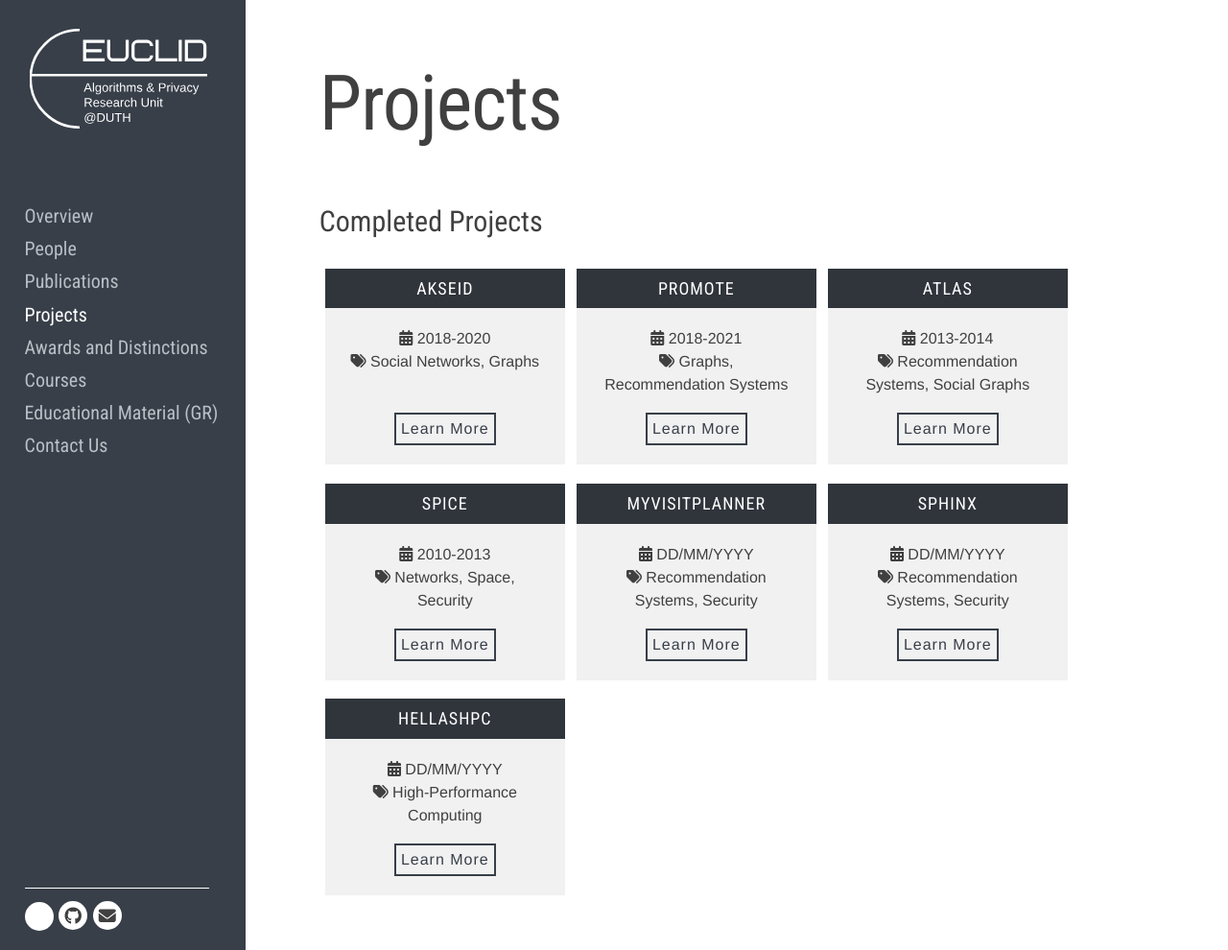
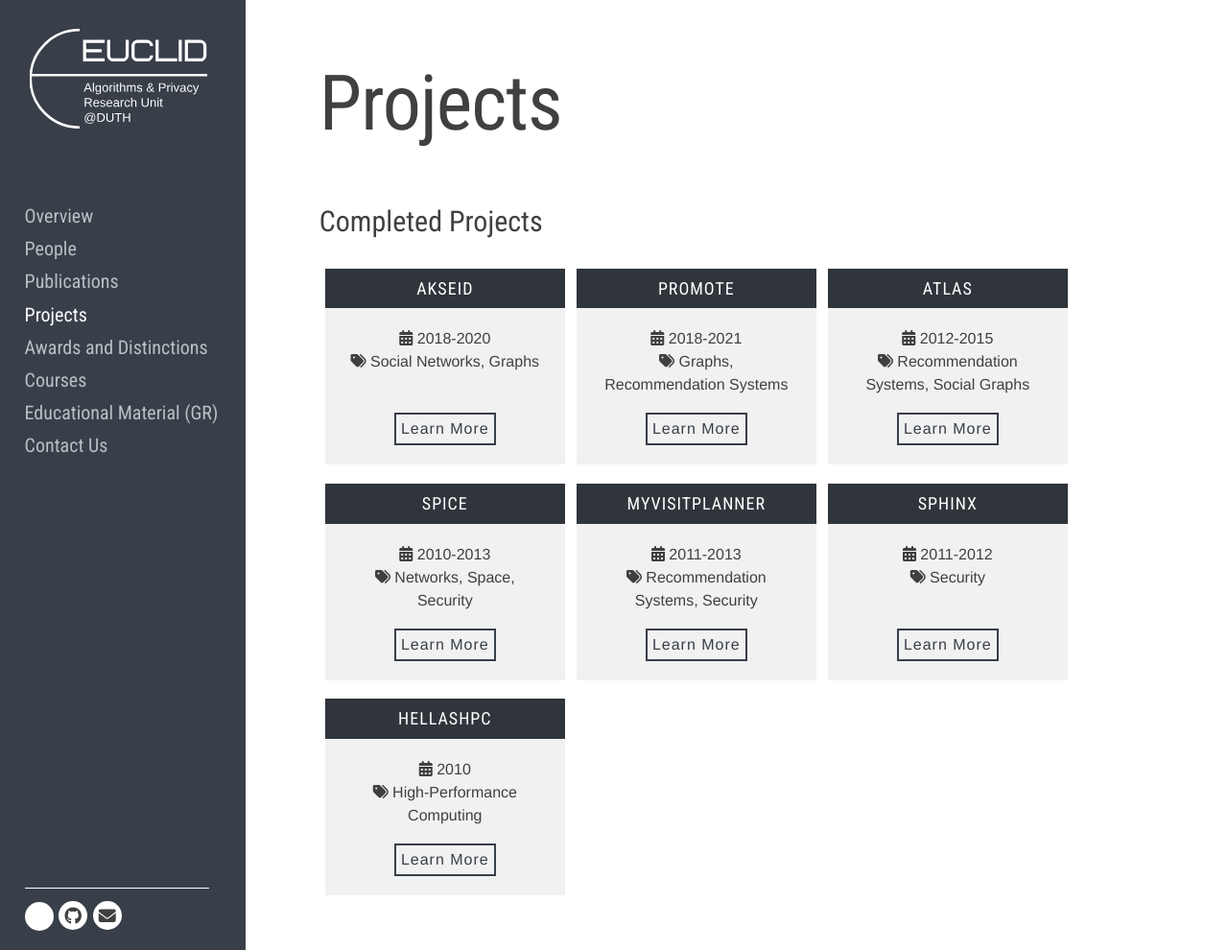
Before and after one commit to euclid-team/euclid-team.github.io, a Jekyll site: the page built from _pages/projects.md, in a window 1280 px wide and 990 px high. Shown: the whole window at 96% size. Built offline with Jekyll 4.4.1, drawn with Linux system fonts in a browser that asks for light colours; nearby versions of some CDN libraries; a style sheet for code colours, icons or effects is not loaded.

Commit message:
Updated Projects, Courses

```diff
--- a/_data/courses.yml
+++ b/_data/courses.yml
@@ -2,14 +2,13 @@ undergraduate_courses:
 - title: ALGORITHMS AND DATA STRUCTURES
   description: Computational models. Basic concepts of algorithms. Complexity of algorithms. Classes of complexity. Asymptotic approximations and notations. Search and sort. Recursive algorithms. Data structures. Stacks and queues. Linked lists. Basic tree concepts. Tree crossing. Binary search trees. Balanced search trees. Priority queues. Fragmentation. Graph algorithms. Greedy algorithms. Divide and conquer. Dynamic Programming. Design and implementation of algorithms and data structures in Java programming environment.
   eclass: https://eclass.duth.gr/courses/TMA566/
-  moodle: https://www.google.gr/?hl=el
+  moodle: https://euclid.ee.duth.gr:5000/course/view.php?id=20
   info: https://www.ee.duth.gr/en/course/algorithms-and-data-structures/
   semester: 2nd Semester
 
 - title: ALGORITHMS AND COMPLEXITY
   description: Basic concepts of algorithms. Sort and Search. Computational Models. The Turing Machine and the Random Access Machine. Complexity of Algorithms. Algorithm Design Techniques. Divide and conquer. Regression and De-Regression. Dynamic Programming. Greed. Graph and Tree Algorithms. Algorithms using Randomness. Classes of Complexity. The P and NP classes. Problems complete for class NP. Reductions. Reference to Heuristic Techniques and Approximation Algorithms. Design and implementation of basic Algorithms in modern Programming environments.
   eclass: https://eclass.duth.gr/courses/TMA420/
-  moodle: https://www.google.gr/?hl=el
   info: https://www.ee.duth.gr/en/course/algorithms-and-complexity/
   semester: 8th Semester
 
@@ -17,11 +16,9 @@ postgraduate_courses:
 - title: ALGORITHMIC GAME THEORY
   description: Basic concepts of Game Theory. Nash equilibrium. Pareto, Stackelberg concepts. Pure and mixed strategies. Games in strategy and extended form. Rationality . Coalitional games. Bayesian Games. Repeated games. Evolutionary Games (evolutionary games). Algorithmic and game complexity issues. Applications of Game Theory in Computer Science . Game -theoretic interpretation of the internet. Internet routing and congestion games. Players and incentives in peer-to-peer and wireless networks.
   eclass: https://eclass.duth.gr/courses/TMA381/
-  moodle: https://www.google.gr/?hl=el
   semester: Fall Semester
 
 - title: ALGORITHMIC PRIVACY ISSUES
   description: What is privacy? Privacy criteria, k-anonymity, differential privacy. Privacy. Legal issues. Privacy. Privacy-Enhancing Technologies. Algorithms and cryptographic protocols for performing calculations while protecting privacy. Identity certification. Anonymity systems. Privacy issues in data mining. Privacy issues in ubiquitous computing. Privacy issues in smart devices. Economic dimension of privacy. Privacy policy implementation issues.
   eclass: https://eclass.duth.gr/courses/TMA497/
-  moodle: https://www.google.gr/?hl=el
   semester: Spring Semester
--- a/_data/projects.yml
+++ b/_data/projects.yml
@@ -14,7 +14,7 @@ completed_projects:
     description: "In cooperation with Athena Research Center"
 
   - title: Atlas
-    date: 2013-2014
+    date: 2012-2015
     tags: Recommendation Systems, Social Graphs
     description: "The objective of the ATLAS project was to develop a holistic approach for tourism information retrieval and recommendation exploiting multiple rich media related resources on the web. The scientific and technical objectives of the project were: <br> O1 - To collect data and define usage context. Analysis of the representative application scenarios and the definition of the corresponding conditions for evaluating ATLAS services. Furthermore, building content and metadata collections to provide a basis for algorithm development and application prototyping. <br> O2 - To develop robust geo-aware multimedia retrieval techniques. a) Developing efficient tagging techniques through user- rich media - metadata modeling, b) Recommendation and retrieval based on multilinear subspace and sparse techniques and efficient sublinear indexing techniques. <br> O3 - To put ATLAS technology to work. Creation of ATLAS software tools, build on social graphs linking rich media, users, and metadata and integrate the search intent and user satisfaction models into advanced retrieval mechanisms. The ATLAS technology was demonstrated through trials and demos related to the application scenarios. <br> <strong>Industrial Partners </strong> for this project were LINK Technologies and 3Pi Information Systems. <br> <strong> Academic Partners </strong> were Aristotle University of Thessaloniki and Athena Research and Innovation Center."
 
@@ -25,16 +25,16 @@ completed_projects:
     url: 'http://www.spice-center.org/'
 
   - title: myVisitPlanner
-    date: DD/MM/YYYY
+    date: 2011-2013
     tags: Recommendation Systems, Security
     description: "Personalised System for Cultural Itineraries Planning; Collaborative Research Project, Funded by the General Secretariat for Research & Technology"
 
   - title: SPHINX
-    date: DD/MM/YYYY
-    tags: Recommendation Systems, Security
+    date: 2011-2012
+    tags: Security
     description: "Robust Internet Services: Distinguishing Humans from Computers via Interactive Audio Means, funded by the General Secretariat for Research and Technology"
 
   - title: HellasHPC
-    date: DD/MM/YYYY
+    date: 2010
     tags: High-Performance Computing
     description: "National Network of Excellence in High-Performance Computing – HellasHPC, funded by the General Secretariat for Research and Technology"
```
Also changed, not shown: _pages/instructions.md (+1 -1 lines).
